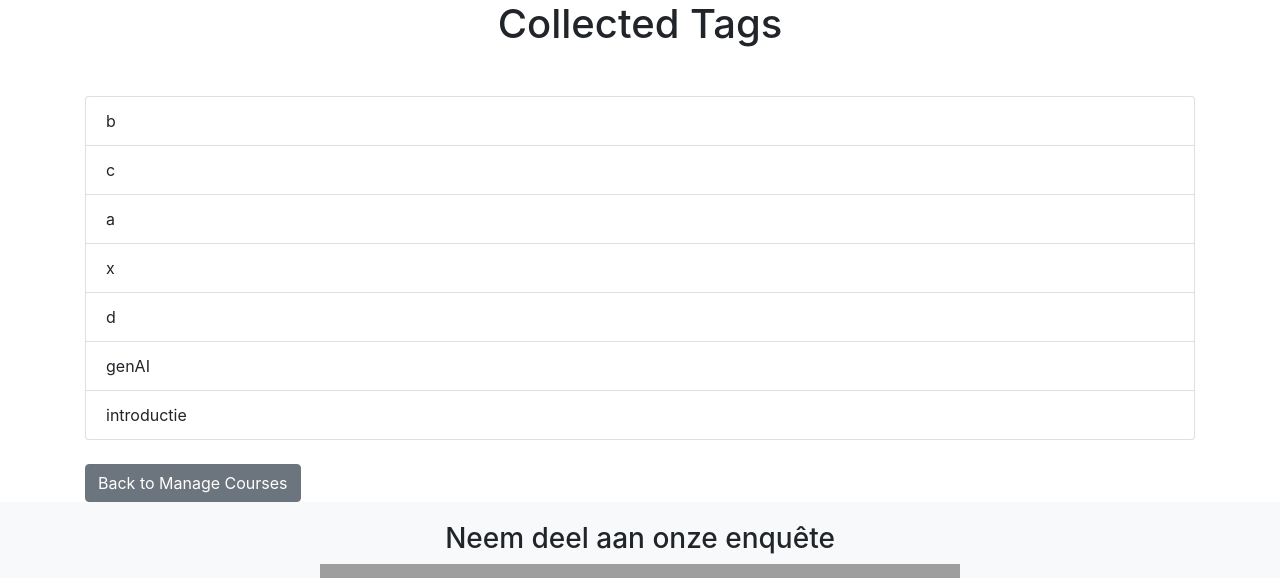
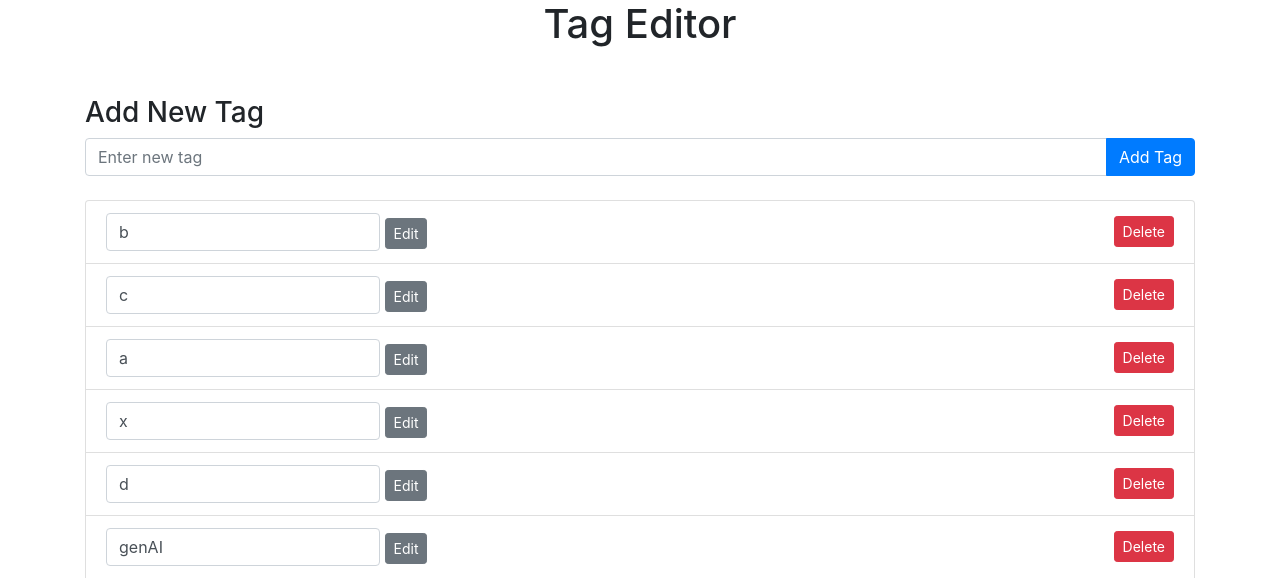
Before and after one commit to designing-journalism/courses-for-journalists, a Flask app: page /show_collected_tags in a window 1280 px wide. Shown: the part 56-634 px from the top of the page. Run offline with Flask 3, Linux system fonts and the light colour scheme; some libraries are stand-ins or nearby versions; grey boxes are pictures that could not be loaded.

Commit message:
enter Tag editor

```diff
--- a/app.py
+++ b/app.py
@@ -68,7 +68,7 @@ def courses_page():
                 {"text": "Ik weet wat generatieve AI is en welke generatieve AI-systemen in zou kunnen gebruiken in mijn werk", "score": 5},
                 {"text": "Ik heb generatieve AI-tekstsystemen, beeldgeneratiesystemen of andere generatieve AI-systemen ingezet", "score": 7},
                 {"text": "Ik heb enige ervaring met het gebruiken van AI in projecten", "score": 10},
-                {"text": "Ik heb ervaring met het bouwen van AI-modellen (alleen of samen met een ICT’er)", "score": 20}
+                {"text": "Ik heb ervaring met het bouwen van AI-modellen (alleen of samen met een ICT'er)", "score": 20}
             ]
         },
         {
@@ -280,18 +280,32 @@ def save_course():
 
 @app.route('/add_tag', methods=['POST'])
 def add_tag():
-    tag_to_add = request.form.get('tag')
-    user = get_logged_in_user()
+    if session.get('username') == 'admin':
+        tag_name = request.form.get('tag_name')
+        if tag_name:
+            new_tag = Tag(tag_name=tag_name)
+            db.session.add(new_tag)
+            db.session.commit()
+    return redirect(url_for('show_collected_tags'))
 
-    if user and tag_to_add:
-        # Split the tags, add the specified tag, and update the user
-        user_tags = set(user.tags.split())
-        user_tags.add(tag_to_add)  # Add the tag
-        user.tags = ' '.join(user_tags)  # Rejoin the tags into a string
-        db.session.commit()
-        return jsonify(success=True, message="Tag added successfully.")
+@app.route('/edit_tag/<int:tag_id>', methods=['POST'])
+def edit_tag(tag_id):
+    if session.get('username') == 'admin':
+        tag_name = request.form.get('tag_name')
+        tag = Tag.query.get(tag_id)
+        if tag and tag_name:
+            tag.tag_name = tag_name
+            db.session.commit()
+    return redirect(url_for('show_collected_tags'))
 
-    return jsonify(success=False, message="Failed to add tag.")
+@app.route('/delete_tag/<int:tag_id>', methods=['POST'])
+def delete_tag(tag_id):
+    if session.get('username') == 'admin':
+        tag = Tag.query.get(tag_id)
+        if tag:
+            db.session.delete(tag)
+            db.session.commit()
+    return redirect(url_for('show_collected_tags'))
 
 if __name__ == '__main__':
     # Get the port from the environment variable, default to 5000 if not set
--- a/templates/show_collected_tags.html
+++ b/templates/show_collected_tags.html
@@ -1,13 +1,38 @@
 {% extends "base.html" %}
 
-{% block title %}Collected Tags{% endblock %}
+{% block title %}Tag Editor{% endblock %}
 
 {% block content %}
-<h1 class="text-center mb-5">Collected Tags</h1>
+<h1 class="text-center mb-5">Tag Editor</h1>
 
+<!-- Form to Add New Tag -->
+<div class="mb-4">
+    <h3>Add New Tag</h3>
+    <form method="POST" action="{{ url_for('add_tag') }}">
+        <input type="hidden" name="csrf_token" value="{{ csrf_token() }}">
+        <div class="input-group mb-3">
+            <input type="text" class="form-control" name="tag_name" placeholder="Enter new tag" required>
+            <div class="input-group-append">
+                <button class="btn btn-primary" type="submit">Add Tag</button>
+            </div>
+        </div>
+    </form>
+</div>
+
+<!-- List of Existing Tags with Edit and Delete Options -->
 <ul class="list-group mb-4">
     {% for tag in tags %}
-        <li class="list-group-item">{{ tag.tag_name }}</li>
+    <li class="list-group-item d-flex justify-content-between align-items-center">
+        <form method="POST" action="{{ url_for('edit_tag', tag_id=tag.id) }}" class="d-inline">
+            <input type="hidden" name="csrf_token" value="{{ csrf_token() }}">
+            <input type="text" name="tag_name" value="{{ tag.tag_name }}" class="form-control d-inline" style="width: auto;" required>
+            <button class="btn btn-secondary btn-sm" type="submit">Edit</button>
+        </form>
+        <form method="POST" action="{{ url_for('delete_tag', tag_id=tag.id) }}" class="d-inline">
+            <input type="hidden" name="csrf_token" value="{{ csrf_token() }}">
+            <button class="btn btn-danger btn-sm" type="submit">Delete</button>
+        </form>
+    </li>
     {% endfor %}
 </ul>
 
```
